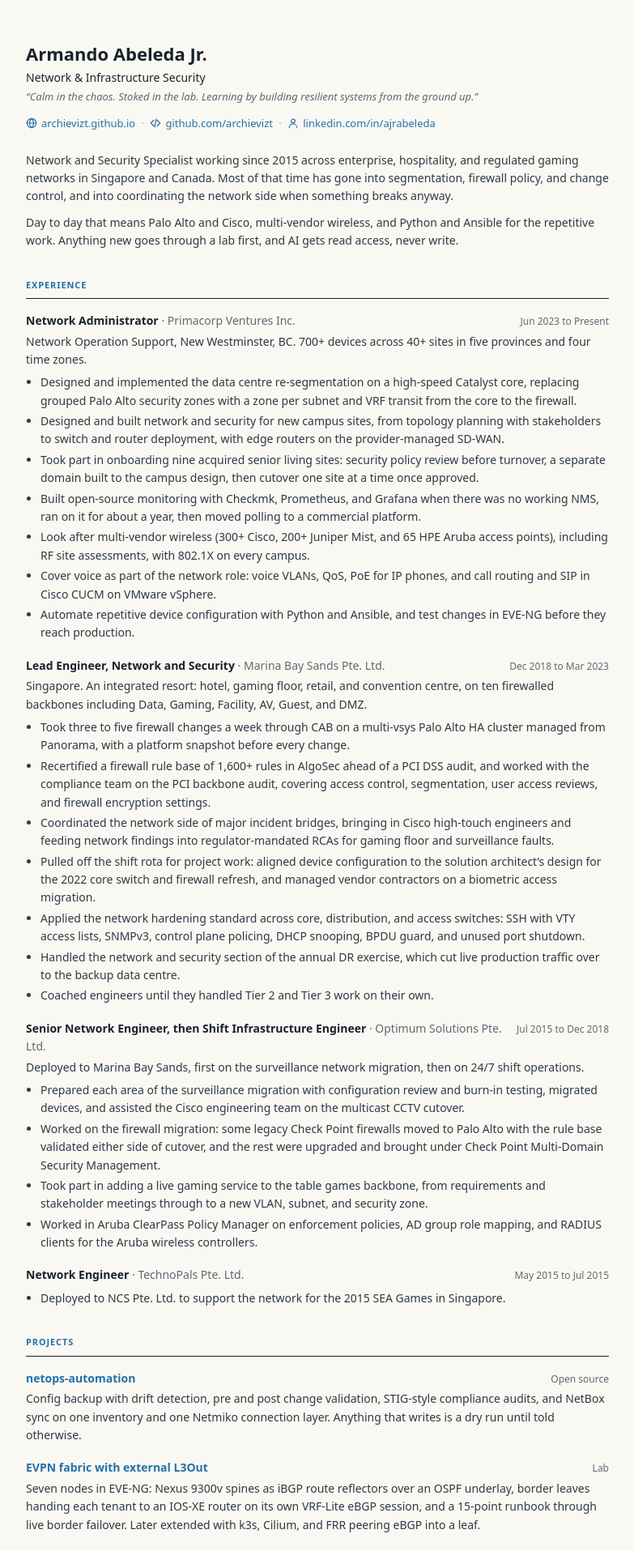
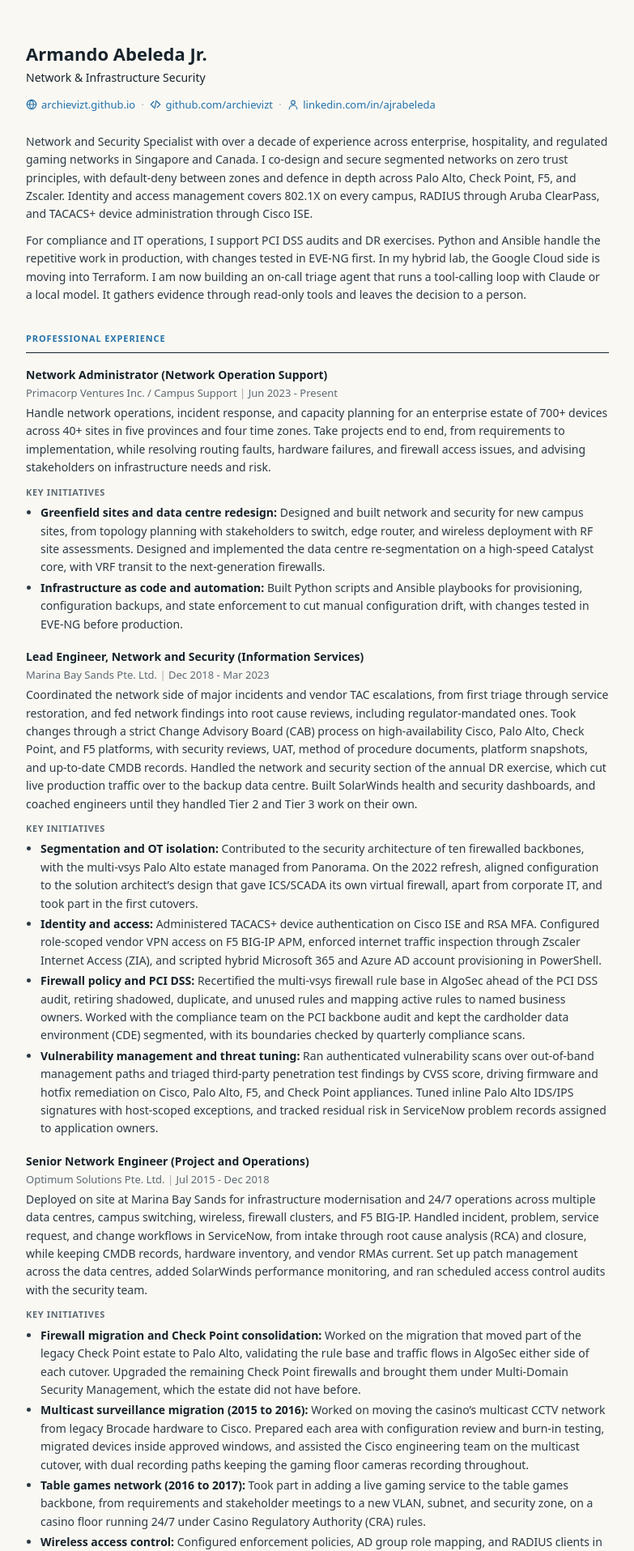
Before and after one commit to archievizt/archievizt.github.io, a Jekyll site: the page built from cv.html, in a window 1280 px wide. Shown: the top 1915 px of the page at 81% size, without its empty margins (248-1031 px from the left). Built offline with Jekyll 4.4.1, drawn with Linux system fonts in a browser that asks for light colours; some web fonts are replaced; some of the changed text lies outside the part shown.

Commit message:
Revise content and format

```diff
--- a/_data/cv.yml
+++ b/_data/cv.yml
@@ -8,10 +8,14 @@
 # - This file is public. No phone number, home address, or personal email.
 # - A header link can show a small icon: icon: "web", "code" or "person".
 #   Leave the icon line out for no icon.
+# - A job can list "highlights": each one a bold label plus its text, shown
+#   under highlights_title. Plain one-line "bullets" still work as well.
+# - Don't type the separators. The page adds " | " before each date and
+#   " - " before a school or certification issuer.
+# - Optional: a motto: line under title shows a quote under your name.
 
 name: "Armando Abeleda Jr."
 title: "Network & Infrastructure Security"
-motto: "Calm in the chaos. Stoked in the lab. Learning by building resilient systems from the ground up."
 
 links:
   - label: "archievizt.github.io"
@@ -25,49 +29,54 @@ links:
     icon: "person"
 
 summary:
-  - "Network and Security Specialist working since 2015 across enterprise, hospitality, and regulated gaming networks in Singapore and Canada. Most of that time has gone into segmentation, firewall policy, and change control, and into coordinating the network side when something breaks anyway."
-  - "Day to day that means Palo Alto and Cisco, multi-vendor wireless, and Python and Ansible for the repetitive work. Anything new goes through a lab first, and AI gets read access, never write."
+  - "Network and Security Specialist with over a decade of experience across enterprise, hospitality, and regulated gaming networks in Singapore and Canada. I co-design and secure segmented networks on zero trust principles, with default-deny between zones and defence in depth across Palo Alto, Check Point, F5, and Zscaler. Identity and access management covers 802.1X on every campus, RADIUS through Aruba ClearPass, and TACACS+ device administration through Cisco ISE."
+  - "For compliance and IT operations, I support PCI DSS audits and DR exercises. Python and Ansible handle the repetitive work in production, with changes tested in EVE-NG first. In my hybrid lab, the Google Cloud side is moving into Terraform. I am now building an on-call triage agent that runs a tool-calling loop with Claude or a local model. It gathers evidence through read-only tools and leaves the decision to a person."
 
 experience:
-  - role: "Network Administrator"
-    org: "Primacorp Ventures Inc."
-    dates: "Jun 2023 to Present"
-    summary: "Network Operation Support, New Westminster, BC. 700+ devices across 40+ sites in five provinces and four time zones."
-    bullets:
-      - "Designed and implemented the data centre re-segmentation on a high-speed Catalyst core, replacing grouped Palo Alto security zones with a zone per subnet and VRF transit from the core to the firewall."
-      - "Designed and built network and security for new campus sites, from topology planning with stakeholders to switch and router deployment, with edge routers on the provider-managed SD-WAN."
-      - "Took part in onboarding nine acquired senior living sites: security policy review before turnover, a separate domain built to the campus design, then cutover one site at a time once approved."
-      - "Built open-source monitoring with Checkmk, Prometheus, and Grafana when there was no working NMS, ran on it for about a year, then moved polling to a commercial platform."
-      - "Look after multi-vendor wireless (300+ Cisco, 200+ Juniper Mist, and 65 HPE Aruba access points), including RF site assessments, with 802.1X on every campus."
-      - "Cover voice as part of the network role: voice VLANs, QoS, PoE for IP phones, and call routing and SIP in Cisco CUCM on VMware vSphere."
-      - "Automate repetitive device configuration with Python and Ansible, and test changes in EVE-NG before they reach production."
+  - role: "Network Administrator (Network Operation Support)"
+    org: "Primacorp Ventures Inc. / Campus Support"
+    dates: "Jun 2023 - Present"
+    summary: "Handle network operations, incident response, and capacity planning for an enterprise estate of 700+ devices across 40+ sites in five provinces and four time zones. Take projects end to end, from requirements to implementation, while resolving routing faults, hardware failures, and firewall access issues, and advising stakeholders on infrastructure needs and risk."
+    highlights_title: "Key initiatives"
+    highlights:
+      - label: "Greenfield sites and data centre redesign"
+        text: "Designed and built network and security for new campus sites, from topology planning with stakeholders to switch, edge router, and wireless deployment with RF site assessments. Designed and implemented the data centre re-segmentation on a high-speed Catalyst core, with VRF transit to the next-generation firewalls."
+      - label: "Infrastructure as code and automation"
+        text: "Built Python scripts and Ansible playbooks for provisioning, configuration backups, and state enforcement to cut manual configuration drift, with changes tested in EVE-NG before production."
 
-  - role: "Lead Engineer, Network and Security"
+  - role: "Lead Engineer, Network and Security (Information Services)"
     org: "Marina Bay Sands Pte. Ltd."
-    dates: "Dec 2018 to Mar 2023"
-    summary: "Singapore. An integrated resort: hotel, gaming floor, retail, and convention centre, on ten firewalled backbones including Data, Gaming, Facility, AV, Guest, and DMZ."
-    bullets:
-      - "Took three to five firewall changes a week through CAB on a multi-vsys Palo Alto HA cluster managed from Panorama, with a platform snapshot before every change."
-      - "Recertified a firewall rule base of 1,600+ rules in AlgoSec ahead of a PCI DSS audit, and worked with the compliance team on the PCI backbone audit, covering access control, segmentation, user access reviews, and firewall encryption settings."
-      - "Coordinated the network side of major incident bridges, bringing in Cisco high-touch engineers and feeding network findings into regulator-mandated RCAs for gaming floor and surveillance faults."
-      - "Pulled off the shift rota for project work: aligned device configuration to the solution architect's design for the 2022 core switch and firewall refresh, and managed vendor contractors on a biometric access migration."
-      - "Applied the network hardening standard across core, distribution, and access switches: SSH with VTY access lists, SNMPv3, control plane policing, DHCP snooping, BPDU guard, and unused port shutdown."
-      - "Handled the network and security section of the annual DR exercise, which cut live production traffic over to the backup data centre."
-      - "Coached engineers until they handled Tier 2 and Tier 3 work on their own."
+    dates: "Dec 2018 - Mar 2023"
+    summary: "Coordinated the network side of major incidents and vendor TAC escalations, from first triage through service restoration, and fed network findings into root cause reviews, including regulator-mandated ones. Took changes through a strict Change Advisory Board (CAB) process on high-availability Cisco, Palo Alto, Check Point, and F5 platforms, with security reviews, UAT, method of procedure documents, platform snapshots, and up-to-date CMDB records. Handled the network and security section of the annual DR exercise, which cut live production traffic over to the backup data centre. Built SolarWinds health and security dashboards, and coached engineers until they handled Tier 2 and Tier 3 work on their own."
+    highlights_title: "Key initiatives"
+    highlights:
+      - label: "Segmentation and OT isolation"
+        text: "Contributed to the security architecture of ten firewalled backbones, with the multi-vsys Palo Alto estate managed from Panorama. On the 2022 refresh, aligned configuration to the solution architect's design that gave ICS/SCADA its own virtual firewall, apart from corporate IT, and took part in the first cutovers."
+      - label: "Identity and access"
+        text: "Administered TACACS+ device authentication on Cisco ISE and RSA MFA. Configured role-scoped vendor VPN access on F5 BIG-IP APM, enforced internet traffic inspection through Zscaler Internet Access (ZIA), and scripted hybrid Microsoft 365 and Azure AD account provisioning in PowerShell."
+      - label: "Firewall policy and PCI DSS"
+        text: "Recertified the multi-vsys firewall rule base in AlgoSec ahead of the PCI DSS audit, retiring shadowed, duplicate, and unused rules and mapping active rules to named business owners. Worked with the compliance team on the PCI backbone audit and kept the cardholder data environment (CDE) segmented, with its boundaries checked by quarterly compliance scans."
+      - label: "Vulnerability management and threat tuning"
+        text: "Ran authenticated vulnerability scans over out-of-band management paths and triaged third-party penetration test findings by CVSS score, driving firmware and hotfix remediation on Cisco, Palo Alto, F5, and Check Point appliances. Tuned inline Palo Alto IDS/IPS signatures with host-scoped exceptions, and tracked residual risk in ServiceNow problem records assigned to application owners."
 
-  - role: "Senior Network Engineer, then Shift Infrastructure Engineer"
+  - role: "Senior Network Engineer (Project and Operations)"
     org: "Optimum Solutions Pte. Ltd."
-    dates: "Jul 2015 to Dec 2018"
-    summary: "Deployed to Marina Bay Sands, first on the surveillance network migration, then on 24/7 shift operations."
-    bullets:
-      - "Prepared each area of the surveillance migration with configuration review and burn-in testing, migrated devices, and assisted the Cisco engineering team on the multicast CCTV cutover."
-      - "Worked on the firewall migration: some legacy Check Point firewalls moved to Palo Alto with the rule base validated either side of cutover, and the rest were upgraded and brought under Check Point Multi-Domain Security Management."
-      - "Took part in adding a live gaming service to the table games backbone, from requirements and stakeholder meetings through to a new VLAN, subnet, and security zone."
-      - "Worked in Aruba ClearPass Policy Manager on enforcement policies, AD group role mapping, and RADIUS clients for the Aruba wireless controllers."
+    dates: "Jul 2015 - Dec 2018"
+    summary: "Deployed on site at Marina Bay Sands for infrastructure modernisation and 24/7 operations across multiple data centres, campus switching, wireless, firewall clusters, and F5 BIG-IP. Handled incident, problem, service request, and change workflows in ServiceNow, from intake through root cause analysis (RCA) and closure, while keeping CMDB records, hardware inventory, and vendor RMAs current. Set up patch management across the data centres, added SolarWinds performance monitoring, and ran scheduled access control audits with the security team."
+    highlights_title: "Key initiatives"
+    highlights:
+      - label: "Firewall migration and Check Point consolidation"
+        text: "Worked on the migration that moved part of the legacy Check Point estate to Palo Alto, validating the rule base and traffic flows in AlgoSec either side of each cutover. Upgraded the remaining Check Point firewalls and brought them under Multi-Domain Security Management, which the estate did not have before."
+      - label: "Multicast surveillance migration (2015 to 2016)"
+        text: "Worked on moving the casino's multicast CCTV network from legacy Brocade hardware to Cisco. Prepared each area with configuration review and burn-in testing, migrated devices inside approved windows, and assisted the Cisco engineering team on the multicast cutover, with dual recording paths keeping the gaming floor cameras recording throughout."
+      - label: "Table games network (2016 to 2017)"
+        text: "Took part in adding a live gaming service to the table games backbone, from requirements and stakeholder meetings to a new VLAN, subnet, and security zone, on a casino floor running 24/7 under Casino Regulatory Authority (CRA) rules."
+      - label: "Wireless access control"
+        text: "Configured enforcement policies, AD group role mapping, and RADIUS clients in Aruba ClearPass Policy Manager for the Aruba wireless controllers."
 
   - role: "Network Engineer"
     org: "TechnoPals Pte. Ltd."
-    dates: "May 2015 to Jul 2015"
+    dates: "May 2015 - Jul 2015"
     bullets:
       - "Deployed to NCS Pte. Ltd. to support the network for the 2015 SEA Games in Singapore."
 
@@ -89,9 +98,6 @@ projects:
   - name: "Local AI node"
     kind: "Lab"
     description: "Ollama, Open WebUI, and Qdrant in the home lab, for research into local LLMs that watch a network without touching it."
-  - name: "Previous portfolio site"
-    kind: "Personal"
-    description: "Static site on Firebase Hosting with a strict content security policy, deployed from GitHub Actions through Workload Identity Federation, so there are no service account keys to leak."
 
 writing:
   - title: "netops-automation field report"
@@ -99,28 +105,32 @@ writing:
     source: "archievizt.github.io"
 
 skills:
-  - area: "Network"
-    items: "Cisco Catalyst and Nexus, HPE Comware and ProVision, VLAN and VRF design, OSPF, BGP, EVPN-VXLAN (lab), SD-WAN (provider-managed in production, Cisco Catalyst in the lab), multi-vendor wireless, RF site assessment, voice on Cisco CUCM"
-  - area: "Security"
-    items: "Palo Alto (Panorama, HA, multi-vsys), Check Point Multi-Domain Security Management, AlgoSec, segmentation, 802.1X, EAP-TLS, RADIUS (Aruba ClearPass), TACACS+ (Cisco ISE), device hardening, remote access VPN, EDR console administration, vulnerability scanning, PCI DSS audit support"
-  - area: "Cloud"
-    items: "Google Cloud networking in the lab (HA VPN, Cloud Router, eBGP), Terraform, Firebase Hosting, Workload Identity Federation"
-  - area: "Infrastructure"
-    items: "VMware vSphere and Proxmox for network workloads, Checkmk, Prometheus, Grafana, SNMP, Active Directory, Microsoft 365 user administration, PowerShell, change control, DR exercises"
-  - area: "Automation and AI"
-    items: "Python (Netmiko, Typer, pytest), Ansible, Git, GitHub Actions, NetBox, EVE-NG, local LLMs (Ollama, Open WebUI, Qdrant)"
+  - area: "Cybersecurity Operations and Controls"
+    items: "Palo Alto Networks (NGFW) with Panorama, Multi-vsys, App-ID, Directory-Integrated User-ID, GlobalProtect and PAN-OS Lifecycle, Check Point and Multi-Domain Security Management, AlgoSec, IDS/IPS, WAF, DLP, Threat and Traffic Log Analysis, Incident Response, Root Cause Analysis, Network and Operational Technology (OT) Segmentation"
+  - area: "Vulnerability Management, Risk and Compliance"
+    items: "Nessus, Rapid7, Risk Management and Risk Assessment, Risk-Based Triage and Remediation Tracked to Closure, Firewall Rule Recertification, User Access Review, ACL Auditing, Vulnerability Assessments, Audit Evidence Collection, PCI DSS, NIST CSF"
+  - area: "Identity and Access Management, Endpoint"
+    items: "Cisco Identity Services Engine (ISE), Aruba ClearPass, Zscaler Internet Access (ZIA), Zero Trust, 802.1X, RADIUS, EAP-TLS Certificate-Based Authentication, Network Access Control, Least Privilege Enforcement, SentinelOne Endpoint Detection and Response (EDR), Windows Server"
+  - area: "Network, Wireless and Remote Access"
+    items: "TCP/IP, DNS, DHCP, BGP, OSPF, EIGRP, MPLS, VLAN, STP, VRRP, LACP, vPC, NAT, QoS, Multicast, VXLAN and EVPN (lab), IPsec Site-to-Site VPN, VMware VeloCloud SD-WAN, Cisco Nexus, Cisco Catalyst, Cisco WLC, Juniper Mist, HPE Aruba, F5 BIG-IP and BIG-IP APM Remote Access VPN"
+  - area: "Cloud Networking, Systems Administration and Virtualisation"
+    items: "Google Cloud (lab: HA VPN, Cloud Router, eBGP Hybrid Connectivity), Linux, VMware vSphere, Proxmox VE, Docker and Kubernetes (lab)"
+  - area: "Backup, Recovery and Business Continuity"
+    items: "Configuration Backup with Drift Detection, Tested Rollback and Back-Out Planning, Firewall and WAN High Availability Failover Testing, Disaster Recovery and Method of Procedure (MOP) Documentation, VMware and Proxmox Snapshot and Restore"
+  - area: "Automation, Monitoring and Governance"
+    items: "Python, Ansible, Netmiko, REST APIs, Git, GitHub Actions, Checkmk, Prometheus, Grafana, SolarWinds, Syslog, SNMP, NetFlow, Wireshark, Security Monitoring, ITIL Change Management, ServiceNow, CAB, CMDB, Technical Documentation, Standards and Operating Procedures"
 
 education:
-  - degree: "B.Sc., Electronics and Communications Engineering"
+  - degree: "B.Sc. Electronics and Communications Engineering"
     school: "Technological Institute of the Philippines, Manila"
     date: "Oct 2008"
 
 certifications:
-  - name: "CISSP"
+  - name: "Certified Information Systems Security Professional (CISSP)"
     issuer: "ISC2"
     date: "Apr 2026"
     url: "https://www.credly.com/badges/00c78370-a452-4af7-bec9-78c4dd4a7720"
-  - name: "CCSP"
+  - name: "Certified Cloud Security Professional (CCSP)"
     issuer: "ISC2"
     date: "Jul 2026"
     url: "https://www.credly.com/badges/651c7d74-5b6c-49fd-997b-9a498aa21085"
--- a/_layouts/cv.html
+++ b/_layouts/cv.html
@@ -5,6 +5,8 @@
   (xml_escape, with apostrophes turned into ’), and every link goes through
   _includes/safe-url.html, which only lets https://, mailto:, and
   site-relative (/...) links through. Anything else shows as plain text.
+  The separators between values (" | " before a date, " - " before a
+  school or issuer) come from this layout, not from cv.yml.
 -->
 <html lang="{{ site.lang | default: "en-US" }}">
   <head>
@@ -50,14 +52,21 @@
       {% endif %}
 
       <section>
-        <h2>Experience</h2>
+        <h2>Professional Experience</h2>
         {% for job in cv.experience %}
         <article class="entry">
-          <div class="entry-head">
-            <h3>{{ job.role | xml_escape | replace: "&apos;", "’" }} <span class="org">· {{ job.org | xml_escape | replace: "&apos;", "’" }}</span></h3>
-            <span class="when">{{ job.dates | xml_escape | replace: "&apos;", "’" }}</span>
+          <div class="job-head">
+            <h3>{{ job.role | xml_escape | replace: "&apos;", "’" }}</h3>
+            <p class="job-meta"><span class="org-name">{{ job.org | xml_escape | replace: "&apos;", "’" }}</span>{% if job.dates %}<span class="bar" aria-hidden="true">&nbsp;| </span><span class="nowrap dates">{{ job.dates | xml_escape | replace: "&apos;", "’" }}</span>{% endif %}</p>
           </div>
           {% if job.summary %}<p class="entry-sub">{{ job.summary | xml_escape | replace: "&apos;", "’" }}</p>{% endif %}
+          {% if job.highlights %}
+          {% if job.highlights_title %}<p class="entry-label">{{ job.highlights_title | xml_escape | replace: "&apos;", "’" }}</p>{% endif %}
+          <ul class="highlights">
+            {% for h in job.highlights %}<li><strong>{{ h.label | xml_escape | replace: "&apos;", "’" }}:</strong> {{ h.text | xml_escape | replace: "&apos;", "’" }}</li>
+            {% endfor %}
+          </ul>
+          {% endif %}
           {% if job.bullets %}
           <ul>
             {% for b in job.bullets %}<li>{{ b | xml_escape | replace: "&apos;", "’" }}</li>
@@ -101,11 +110,11 @@
 
       {% if cv.skills %}
       <section>
-        <h2>Skills</h2>
-        <table class="skills">
-          {% for s in cv.skills %}<tr><th scope="row">{{ s.area | xml_escape | replace: "&apos;", "’" }}</th><td>{{ s.items | xml_escape | replace: "&apos;", "’" }}</td></tr>
+        <h2>Technical Skills</h2>
+        <ul class="skills">
+          {% for s in cv.skills %}<li><strong>{{ s.area | xml_escape | replace: "&apos;", "’" }}:</strong> {{ s.items | xml_escape | replace: "&apos;", "’" }}</li>
           {% endfor %}
-        </table>
+        </ul>
       </section>
       {% endif %}
 
@@ -113,11 +122,8 @@
       <section>
         <h2>Education</h2>
         {% for e in cv.education %}
-        <article class="entry">
-          <div class="entry-head">
-            <h3>{{ e.degree | xml_escape | replace: "&apos;", "’" }} <span class="org">· {{ e.school | xml_escape | replace: "&apos;", "’" }}</span></h3>
-            <span class="when">{{ e.date | xml_escape | replace: "&apos;", "’" }}</span>
-          </div>
+        <article class="entry tight">
+          <h3>{{ e.degree | xml_escape | replace: "&apos;", "’" }}<span class="org">{% if e.school %}<span class="bar" aria-hidden="true">&nbsp;-</span> <span class="org-name">{{ e.school | xml_escape | replace: "&apos;", "’" }}</span>{% endif %}{% if e.date %}&nbsp;<span class="nowrap"><span class="bar" aria-hidden="true">|</span>&nbsp;{{ e.date | xml_escape | replace: "&apos;", "’" }}</span>{% endif %}</span></h3>
         </article>
         {% endfor %}
       </section>
@@ -130,11 +136,11 @@
         {%- capture href -%}{%- include safe-url.html url=c.url -%}{%- endcapture -%}
         {%- assign href = href | strip %}
         <article class="entry tight">
-          <div class="entry-head">
-            <h3 class="plain">{% if href != "" %}<a href="{{ href }}">{{ c.name | xml_escape | replace: "&apos;", "’" }}</a>{% else %}{{ c.name | xml_escape | replace: "&apos;", "’" }}{% endif %}</h3>
-            <span class="when">{{ c.date | xml_escape | replace: "&apos;", "’" }}</span>
-          </div>
-          <p class="source">{{ c.issuer | xml_escape | replace: "&apos;", "’" }}</p>
+          <h3 class="plain">{% if href != "" %}<a href="{{ href }}">{{ c.name | xml_escape | replace: "&apos;", "’" }}</a>{% else %}{{ c.name | xml_escape | replace: "&apos;", "’" }}{% endif %}{%- comment -%}
+              The issuer and date stay together and on the same line as the
+              last word of the name; a wrap only ever happens inside the name.
+            {%- endcomment -%}
+            {%- if c.issuer or c.date -%}<span class="org">&nbsp;<span class="nowrap">{% if c.issuer %}<span class="bar" aria-hidden="true">-</span>&nbsp;{{ c.issuer | xml_escape | replace: "&apos;", "’" }}{% endif %}{% if c.date %}{% if c.issuer %}&nbsp;{% endif %}<span class="bar" aria-hidden="true">|</span>&nbsp;{{ c.date | xml_escape | replace: "&apos;", "’" }}{% endif %}</span></span>{%- endif -%}</h3>
         </article>
         {% endfor %}
       </section>
--- a/assets/css/cv.css
+++ b/assets/css/cv.css
@@ -117,27 +117,38 @@ h3 {
 h3.plain { font-weight: 400; }
 h3 a, h3.plain a { color: var(--link); }
 .org { color: var(--meta); font-weight: 400; }
+/* On wider screens a company or school name stays on one line: a long
+   heading breaks after the dot, never inside the name ("Pte. / Ltd."). */
+@media (min-width: 561px) {
+  .org-name { white-space: nowrap; }
+}
 
 .when { color: var(--meta); font-size: 12px; white-space: nowrap; }
 
+/* Job heading: the title on one line, then "Company | Dates" under it. */
+.job-meta { margin: 1px 0 0; color: var(--meta); font-size: 13px; }
+.bar { color: var(--dots); }
+.nowrap { white-space: nowrap; }
+
 .entry-sub { margin: 3px 0 6px; }
+.entry-label {
+  margin: 10px 0 0;
+  color: var(--meta);
+  font-size: 11px;
+  font-weight: 700;
+  letter-spacing: 0.06em;
+  text-transform: uppercase;
+}
+.highlights strong { color: var(--ink); }
 .entry ul { margin: 6px 0 0; padding-left: 18px; }
 .entry li { margin: 3px 0; }
 
 .source { margin: 0; color: var(--meta); font-size: 12px; }
 
-/* Skills */
-table.skills { width: 100%; border-collapse: collapse; }
-.skills th {
-  width: 150px;
-  padding: 5px 16px 5px 0;
-  color: var(--ink);
-  font-weight: 700;
-  text-align: left;
-  vertical-align: top;
-  white-space: nowrap;
-}
-.skills td { padding: 5px 0; vertical-align: top; }
+/* Technical skills: a bold group name, then the list on the same line. */
+ul.skills { margin: 0; padding: 0; list-style: none; }
+ul.skills li { margin: 0 0 8px; }
+ul.skills strong { color: var(--ink); }
 
 /* Footer */
 .cv-foot {
@@ -155,31 +166,39 @@ table.skills { width: 100%; border-collapse: collapse; }
   .cv-contact .item { display: block; }
   .cv-contact .sep { display: none; }
   .entry-head { grid-template-columns: minmax(0, 1fr); }
-  .skills tr, .skills th, .skills td { display: block; width: auto; }
-  .skills th { padding: 6px 0 0; }
-  .skills td { padding: 0 0 6px; }
+  /* Company on one line, dates on the next; the bar between them hides. */
+  .job-meta .bar { display: none; }
+  .job-meta .dates { display: block; }
 }
 
 /* Print: browser "Save as PDF" gives a clean, tighter CV */
 @media print {
-  @page { margin: 12mm 13mm; }
-  body { background: #FFFFFF; font-size: 8.8pt; line-height: 1.38; }
+  @page { margin: 9mm 12mm; }
+  body { background: #FFFFFF; font-size: 8.6pt; line-height: 1.27; }
   .cv { max-width: none; padding: 0; }
   h1 { font-size: 15pt; margin-bottom: 1pt; }
-  h2 { margin: 11pt 0 6pt; padding-bottom: 3pt; font-size: 7.5pt; break-after: avoid; }
+  h2 { margin: 8pt 0 5pt; padding-bottom: 3pt; font-size: 7.5pt; break-after: avoid; }
   h3 { font-size: 9.2pt; }
   .cv-motto, .cv-contact { font-size: 8.3pt; }
   .cv-contact { margin-top: 5pt; }
   .cv-summary { margin-top: 9pt; }
   .cv-summary p { margin-bottom: 4pt; }
   .when, .source { font-size: 8pt; }
-  .entry { margin-bottom: 7pt; break-inside: auto; }
-  .entry.tight { margin-bottom: 5pt; }
-  .entry-head { break-after: avoid; }
+  .entry { margin-bottom: 6pt; break-inside: auto; }
+  .entry.tight { margin-bottom: 1pt; }
+  /* Keep a heading with the text under it. When the heading is all there is,
+     let the page break after it, so short lists can share a page instead
+     of moving to the next one as a block. */
+  .entry-head, .job-head { break-after: avoid; }
+  .job-head { break-inside: avoid; }
+  .entry-head:last-child { break-after: auto; }
+  .job-meta { font-size: 8.3pt; }
   .entry-sub { margin: 1pt 0 2pt; }
+  .entry-label { margin-top: 2pt; font-size: 7pt; line-height: 1.1; }
   .entry ul { margin-top: 2pt; padding-left: 13pt; }
-  .entry li { margin: 0; break-inside: avoid; }
-  .skills th { width: 105pt; padding: 1.5pt 10pt 1.5pt 0; }
-  .skills td { padding: 1.5pt 0; }
+  /* A long bullet may run onto the next page, at least two lines each side. */
+  .entry li { margin: 0; orphans: 2; widows: 2; }
+  /* The skills list is set a touch smaller, so the CV prints on two pages. */
+  ul.skills li { margin-bottom: 2pt; font-size: 8.2pt; line-height: 1.22; }
   .cv-foot { display: none; }
 }
```
